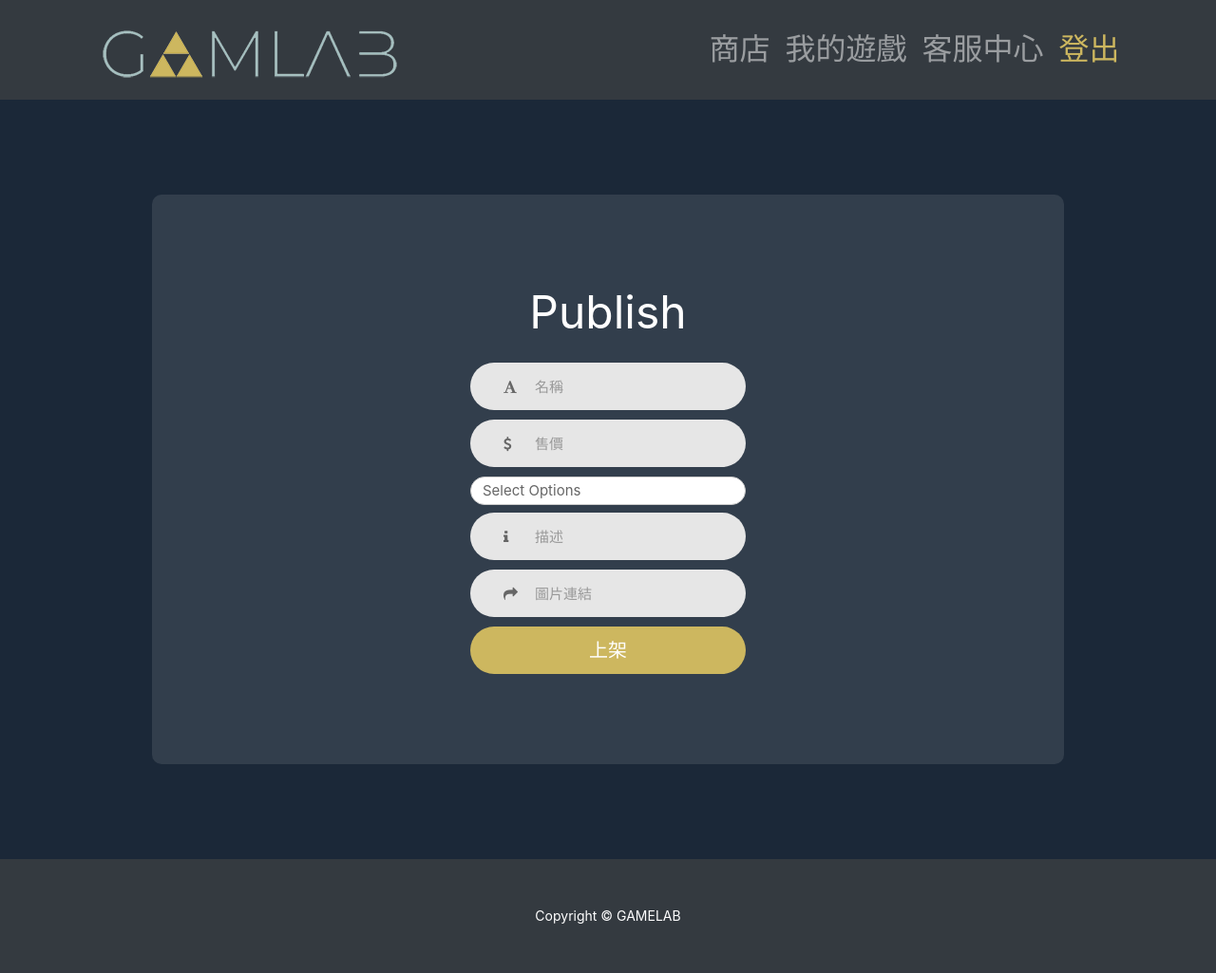
After one commit to 13urgerKing/109-1DBMS, a PHP site: page /Publish.html in a window 1280 px wide. The commit adds this page. Shown: the whole page at 95% size. Run offline with PHP 8.4, Linux system fonts and the light colour scheme.

Commit message:
Add Publish_Game Page.

```diff
--- /dev/null
+++ b/Project/Publish.html
@@ -0,0 +1,142 @@
+<!DOCTYPE html>
+<html lang="en">
+
+<head>
+  <meta http-equiv="Content-Type" content="text/html; charset=utf-8">
+  <title>GAMLAB</title>
+
+  <!-- Bootstrap core CSS -->
+  <link href="https://cdnjs.cloudflare.com/ajax/libs/twitter-bootstrap/4.0.0/css/bootstrap.min.css" rel="stylesheet">
+  <!-- Custom styles for this template -->
+  <link href="css/style.css?v="+new Date().getTime() rel="stylesheet">
+  <link href="css/util.css?v="+new Date().getTime() rel="stylesheet">
+	<link href="css/main.css?v="+new Date().getTime() rel="stylesheet">
+  <link href="https://cdnjs.cloudflare.com/ajax/libs/font-awesome/4.7.0/css/font-awesome.min.css" rel="stylesheet">
+
+
+</head>
+
+<body>
+
+  <!-- Navigation -->
+  <nav class="navbar navbar-expand-lg navbar-dark bg-dark">
+    <div class="container">
+      <a class="navbar-brand" href="#"><img class="d-block img-fluid" src="./img/LOGO_PNG.png" alt="LOGO_PNG"></a>
+      <div class="collapse navbar-collapse">
+        <ul class="navbar-nav ml-auto">
+          <li class="nav-item">
+            <a class="nav-link" id="a-Home" href="#">商店</a>
+          </li>
+          <li class="nav-item">
+            <a class="nav-link" href="#">我的遊戲</a>
+          </li>
+          <li class="nav-item">
+            <a class="nav-link" href="#">客服中心</a>
+          <li class="nav-item">
+            <a class="nav-link currentpage" href="#">登出</a>
+          </li>
+          </li>
+        </ul>
+      </div>
+    </div>
+  </nav>
+  <!-- Page Content -->
+  <div class="limiter">
+		<div class="container-login100">
+			<div class="wrap-login100">
+        <div>
+          <span class="login100-form-title">
+            Publish
+          </span>
+
+          <form class="login100-form validate-form">
+            <div class="wrap-input100 validate-input" data-validate = "請輸入遊戲名稱">
+              <input class="input100" name="name" placeholder="名稱">
+              <span class="focus-input100"></span>
+              <span class="symbol-input100">
+                <i class="fa fa-font" aria-hidden="true"></i>
+              </span>
+            </div>
+
+            <div class="wrap-input100 validate-input" data-validate = "請輸入金額">
+              <input class="input100" name="price" placeholder="售價">
+              <span class="focus-input100"></span>
+              <span class="symbol-input100">
+                <i class="fa fa-usd" aria-hidden="true"></i>
+              </span>
+            </div>
+
+            <div class="dropdown" data-control="checkbox-dropdown">
+              <label class="dropdown-label input100">選擇分類</label>
+
+              <div class="dropdown-list">
+                <label class="dropdown-option">
+                  <input type="checkbox" name="dropdown-group" value="Selection 1" />
+                  Selection One
+                </label>
+
+                <label class="dropdown-option">
+                  <input type="checkbox" name="dropdown-group" value="Selection 2" />
+                  Selection Two
+                </label>
+
+                <label class="dropdown-option">
+                  <input type="checkbox" name="dropdown-group" value="Selection 3" />
+                  Selection Three
+                </label>
+
+                <label class="dropdown-option">
+                  <input type="checkbox" name="dropdown-group" value="Selection 4" />
+                  Selection Four
+                </label>
+
+                <label class="dropdown-option">
+                  <input type="checkbox" name="dropdown-group" value="Selection 5" />
+                  Selection Five
+                </label>
+              </div>
+            </div>
+
+            <div class="wrap-input100 validate-input" data-validate = "請輸入描述">
+              <input class="input100" name="description" placeholder="描述">
+              <span class="focus-input100"></span>
+              <span class="symbol-input100">
+                <i class="fa fa-info" aria-hidden="true"></i>
+              </span>
+            </div>
+
+            <div class="wrap-input100 validate-input" data-validate = "請輸入圖片連結">
+              <input class="input100" name="link" placeholder=圖片連結>
+              <span class="focus-input100"></span>
+              <span class="symbol-input100">
+                <i class="fa fa-share" aria-hidden="true"></i>
+              </span>
+            </div>
+
+            <div class="container-login100-form-btn">
+              <button class="login100-form-btn">
+                上架
+              </button>
+            </div>
+
+          </form>
+        </div>
+			</div>
+		</div>
+	</div>
+
+  <!-- Footer -->
+  <footer class="py-5 bg-dark">
+    <div class="container">
+      <p class="m-0 text-center text-white">Copyright &copy; GAMELAB</p>
+    </div>
+  </footer>
+
+  <!-- Bootstrap core JavaScript -->
+  <script src="https://cdnjs.cloudflare.com/ajax/libs/jquery/3.5.1/jquery.min.js"></script>
+  <script src="https://cdnjs.cloudflare.com/ajax/libs/twitter-bootstrap/4.0.0/js/bootstrap.bundle.min.js"></script>
+  <script src="js/publish.js?v="+new Date().getTime()></script>
+
+</body>
+
+</html>
--- a/Project/css/main.css
+++ b/Project/css/main.css
@@ -448,3 +448,56 @@ iframe {
     opacity: 1;
   }
 }
+
+/*------------------------------------------------------------------
+[ Publish Page ]*/
+.dropdown {
+  position: relative;
+  font-size: 14px;
+  color: #333;
+}
+
+.dropdown .dropdown-list {
+  padding: 12px;
+  background: #fff;
+  position: absolute;
+  top: 30px;
+  left: 2px;
+  right: 2px;
+  box-shadow: 0 1px 2px 1px rgba(0, 0, 0, .15);
+  transform-origin: 50% 0;
+  transform: scale(1, 0);
+  transition: transform .15s ease-in-out .15s;
+  max-height: 66vh;
+  overflow-y: scroll;
+  z-index: 1000 !important;
+}
+
+.dropdown .dropdown-option {
+  display: block;
+  padding: 8px 12px;
+  opacity: 0;
+  transition: opacity .15s ease-in-out;
+  z-index: 1000 !important;
+}
+
+.dropdown-label {
+  display: block;
+  height: 30px;
+  background: #fff;
+  border: 1px solid #ccc;
+  padding: 6px 12px;
+  line-height: 1;
+  cursor: pointer;
+}
+
+.open .dropdown-list {
+    transform: scale(1, 1);
+    transition-delay: 0s;
+    z-index: 1000 !important;
+}
+.open .dropdown-option {
+      opacity: 1;
+      transition-delay: .2s;
+      z-index: 1000 !important;
+}
--- /dev/null
+++ b/Project/js/publish.js
@@ -0,0 +1,73 @@
+(function($) {
+    var CheckboxDropdown = function(el) {
+        var _this = this;
+        this.isOpen = false;
+        this.areAllChecked = false;
+        this.$el = $(el);
+        this.$label = this.$el.find('.dropdown-label');
+        this.$inputs = this.$el.find('[type="checkbox"]');
+
+        this.onCheckBox();
+
+        this.$label.on('click', function(e) {
+        e.preventDefault();
+        _this.toggleOpen();
+        });
+
+        this.$inputs.on('change', function(e) {
+        _this.onCheckBox();
+        });
+    };
+
+    CheckboxDropdown.prototype.onCheckBox = function() {
+        this.updateStatus();
+    };
+
+    CheckboxDropdown.prototype.updateStatus = function() {
+        var checked = this.$el.find(':checked');
+
+        this.areAllChecked = false;
+
+        if(checked.length <= 0) {
+            this.$label.html('Select Options');
+        }
+        else if(checked.length === 1) {
+            this.$label.html(checked.parent('label').text());
+        }
+        else if(checked.length === this.$inputs.length) {
+            this.$label.html('All Selected');
+            this.areAllChecked = true;
+        }
+        else {
+            this.$label.html(checked.length + ' Selected');
+        }
+    };
+
+    CheckboxDropdown.prototype.toggleOpen = function(forceOpen) {
+        var _this = this;
+
+        if(!this.isOpen || forceOpen) {
+            this.isOpen = true;
+            this.$el.addClass('open');
+        $(document).on('click', function(e) {
+            if(!$(e.target).closest('[data-control]').length) {
+                _this.toggleOpen();
+            }
+        });
+        }
+        else {
+            this.isOpen = false;
+            this.$el.removeClass('open');
+            $(document).off('click');
+        }
+    };
+
+    var checkboxesDropdowns = document.querySelectorAll('[data-control="checkbox-dropdown"]');
+    for(var i = 0, length = checkboxesDropdowns.length; i < length; i++) {
+      new CheckboxDropdown(checkboxesDropdowns[i]);
+    }
+})(jQuery);
+
+$("#a-Home").click(function(event){
+    document.location.href="./Home.html";
+});
```
Also changed, not shown: Project/php/publish.php (added).
